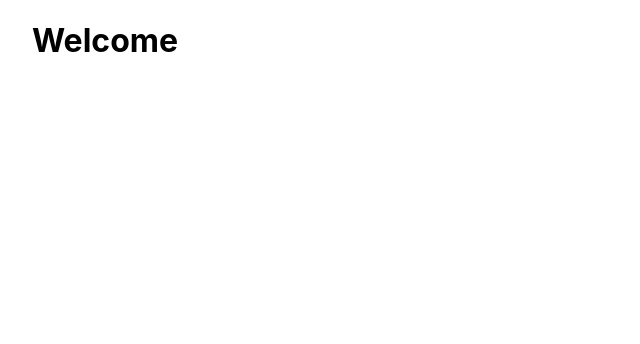
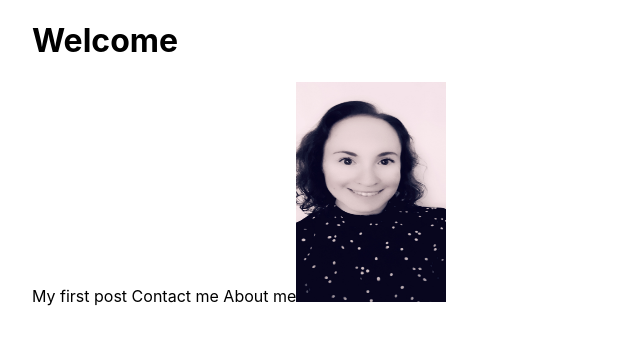
Before and after one commit to SallyResch/sallysite-react-app, a Next.js app: page / in a window 1280 px wide. Shown: the top 344 px of the page, without its empty margins (0-640 px from the left). Built offline with nearby package versions, Linux system fonts and the light colour scheme.

Commit message:
added Heads to every page

```diff
--- a/components/Layout/Layout.jsx
+++ b/components/Layout/Layout.jsx
@@ -0,0 +1,11 @@
+import Navbar from "../Navbar/Navbar";
+import { useRouter } from "next/router";
+import styles from './Layout.module.scss';
+
+export default function Layout() {
+  return (
+    <div>
+      <Navbar />
+    </div>
+  )
+}
--- a/pages/index.js
+++ b/pages/index.js
@@ -1,14 +1,29 @@
 import Head from 'next/head'
 import Image from 'next/image'
-
+import Layout from '../components/Layout/Layout'
+import Link from 'next/link'
 import styles from '../styles/Home.module.css'
 
 export default function Home() {
   return (
     <div className={styles.container}>
+      <Head>
+        <title>Create Next App</title>
+        <link rel="icon" href="/favicon.ico" />
+      </Head>
       <h1 className="title">
         Welcome{' '}
       </h1>
+      <Link href="/posts/first-post">
+        <a>My first post</a>
+      </Link>
+      <Link href="/contact/contact-sally">
+        <a> Contact me</a>
+      </Link>
+      <Link href="/about/aboutPage">
+        <a> About me</a>
+      </Link>
+      <Image src="/images/Selfie2019.jpg" alt="Sally" width={150} height={220} />
     </div>
   )
 }
--- a/pages/posts/first-post.js
+++ b/pages/posts/first-post.js
@@ -1,8 +1,12 @@
+import Head from "next/head";
 import Link from "next/link";
 
 export default function FirstPost() {
   return (
     <div>
+      <Head>
+        <title>First post</title>
+      </Head>
       <h2>
         <Link href='/'>
           <a>Back to Homepage</a>
```
Also changed, not shown: pages/about/aboutPage.jsx (+9 -3 lines), pages/contact/contact-sally.jsx (+10 -3 lines).
